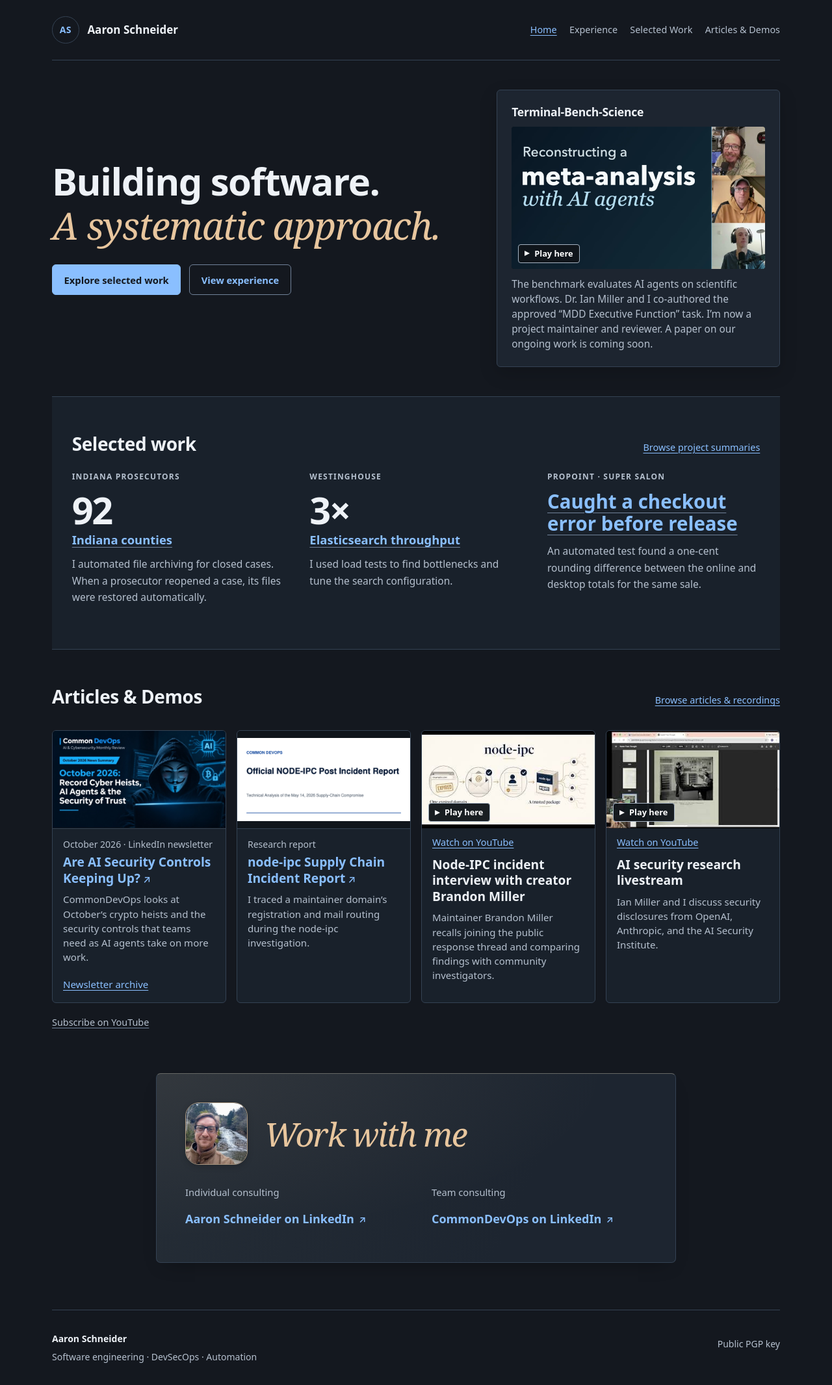
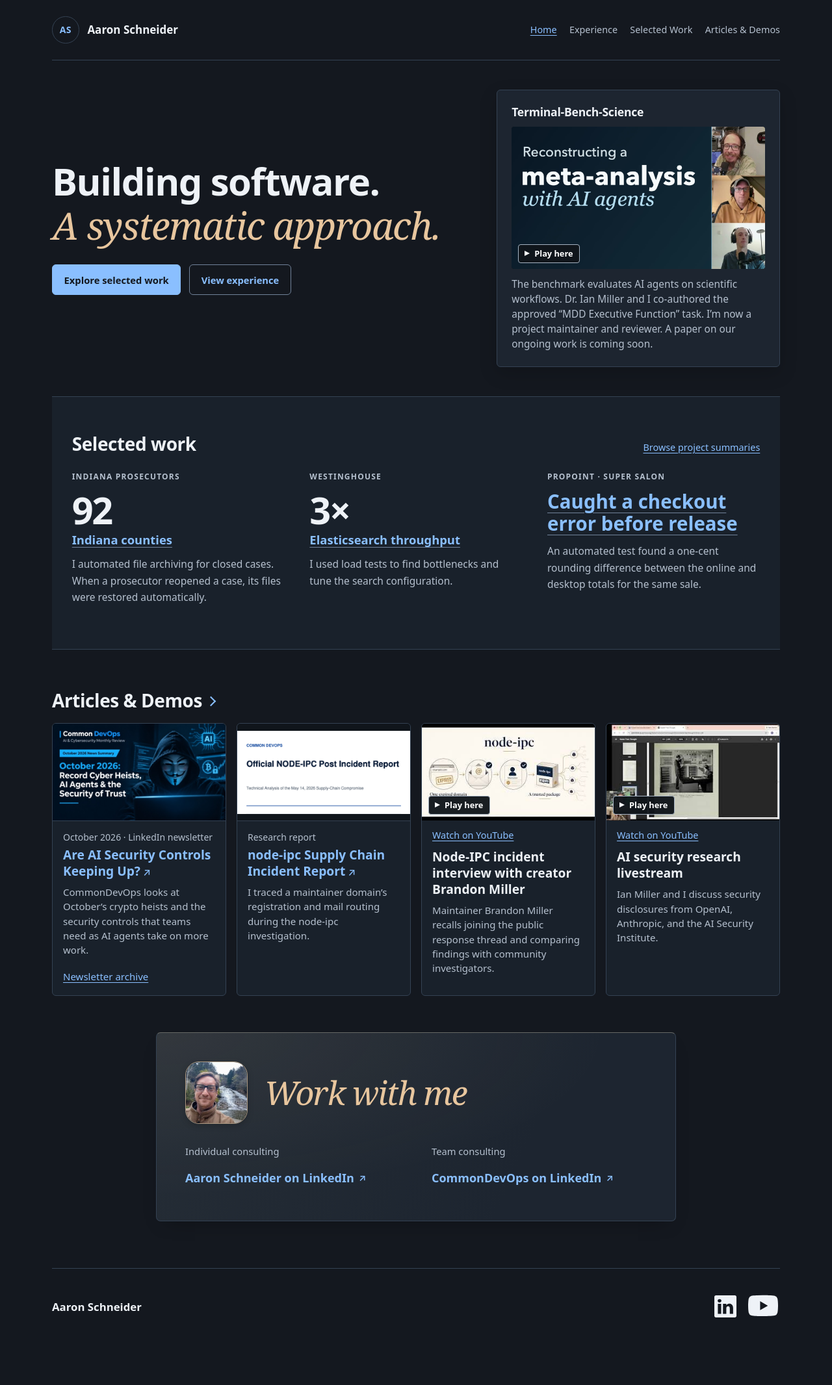
Before and after one commit to schneidergithub/schneidergithub.github.io, a Jekyll site: the page built from index.md, in a window 1280 px wide. Shown: the whole page at 65% size. Built offline with Jekyll 4.4.1, drawn with Linux system fonts in a browser that asks for light colours; after the commit the page ends 2069 px from its top, so only the background shows below that.

Commit message:
Simplify the social footer and anchor the Articles & Demos link to its heading (#47)
* Simplify the shared footer to Aaron and two social icons

* Make the Articles and Demos heading the collection link

---------

Co-authored-by: schneidergithub <no.response.schneider@gmail.com>

```diff
--- a/_layouts/default.html
+++ b/_layouts/default.html
@@ -40,13 +40,14 @@
   </header>
   <main id="main" class="wrap" tabindex="-1">{{ content }}</main>
   <footer class="site-footer wrap">
-    <div><strong>Aaron Schneider</strong><p>Software engineering · DevSecOps · Automation</p></div>
-    <nav aria-label="Footer navigation">
-      {% if page.url != '/' and page.layout != 'case-study' %}
-      <a href="https://www.linkedin.com/in/aarondrewschneider/">Connect on LinkedIn <span aria-hidden="true">↗</span></a>
-      <a href="https://www.linkedin.com/company/commondevops/">CommonDevOps <span aria-hidden="true">↗</span></a>
-      {% endif %}
-      <a href="{{ '/pgp/' | relative_url }}">Public PGP key</a>
+    <strong>Aaron Schneider</strong>
+    <nav class="social-links" aria-label="Social profiles">
+      <a href="https://www.linkedin.com/in/aarondrewschneider/" aria-label="Aaron Schneider on LinkedIn">
+        <svg width="34" height="34" aria-hidden="true" focusable="false"><use href="{{ '/assets/portfolio/social-icons.svg' | relative_url }}#linkedin"></use></svg>
+      </a>
+      <a href="https://www.youtube.com/@commondevops" aria-label="CommonDevOps on YouTube">
+        <svg width="46" height="46" aria-hidden="true" focusable="false"><use href="{{ '/assets/portfolio/social-icons.svg' | relative_url }}#youtube"></use></svg>
+      </a>
     </nav>
   </footer>
 </body>
--- a/assets/site.css
+++ b/assets/site.css
@@ -135,17 +135,6 @@ main{min-height:65vh}
 @media screen and (hover: hover) and (prefers-reduced-motion: no-preference) {
   .contact-route a:hover::after { transform: translate(2px, -2px); }
 }
-#home-media > .channel-link {
-  display: inline-flex;
-  align-items: center;
-  min-height: 44px;
-  max-width: 100%;
-  margin-top: .5rem;
-  color: var(--muted);
-  font-size: .9rem;
-  text-decoration-color: var(--control-border);
-}
-#home-media > .channel-link:is(:hover, :focus-visible) { color: var(--accent); }
 .page-intro{padding-block:4rem 2.5rem;max-width:850px}
 .page-intro h1{font-size:clamp(2.5rem,5vw,3.75rem);max-width:none}
 .study-directory{display:block;margin-bottom:1.35rem}
@@ -460,12 +449,54 @@ figcaption{font-size:.875rem;line-height:1.5;color:var(--muted);padding-top:.7re
 .publication-heading h3 a:is(:hover,:focus-visible){text-decoration:underline;text-decoration-thickness:1px;text-underline-offset:.18em}
 .media-description{margin:0;padding:0 1rem 1rem;color:var(--muted);font-size:.94rem;line-height:1.48}
 .media-copy .media-description{padding-inline:0}
-#home-media .section-heading>a{display:inline-flex;align-items:center;min-height:44px}
-.site-footer{display:flex;justify-content:space-between;align-items:start;gap:2rem;padding-block:2rem;border-top:1px solid var(--line);font-size:.875rem}
-.site-footer strong{font-weight:600}
-.site-footer p{color:var(--muted);margin:.3rem 0 0;font-size:.875rem}
-.site-footer nav{gap:.2rem 1rem}
-.site-footer nav a{font-size:.875rem}
+.collection-heading { margin: 0 0 .75rem; }
+.collection-heading a {
+  display: inline-block;
+  max-width: 100%;
+  min-height: 44px;
+  padding-block: .2em;
+  color: var(--text);
+  text-decoration: none;
+}
+.collection-heading span { white-space: nowrap; }
+.collection-heading span::after {
+  content: "";
+  display: inline-block;
+  width: .32em;
+  height: .32em;
+  margin-inline: .3em .1em;
+  vertical-align: .14em;
+  border: solid var(--accent);
+  border-width: 2px 2px 0 0;
+  transform: rotate(45deg);
+}
+.collection-heading a:is(:hover, :focus-visible) {
+  color: var(--accent);
+  text-decoration: underline;
+  text-decoration-thickness: 1px;
+}
+.site-footer {
+  display: flex;
+  align-items: center;
+  justify-content: space-between;
+  flex-wrap: wrap;
+  gap: .75rem 1.25rem;
+  padding-block: clamp(1rem, 3vw, 2rem);
+  border-top: 1px solid var(--line);
+}
+.site-footer strong { font-size: 1.05rem; font-weight: 600; }
+.social-links { align-items: center; gap: .375rem; }
+.social-links a {
+  display: grid;
+  place-items: center;
+  width: 52px;
+  height: 52px;
+  padding: 0;
+  border-radius: 7px;
+  color: var(--text);
+}
+.social-links svg { display: block; fill: currentColor; }
+.social-links a:is(:hover, :focus-visible) { color: var(--accent); background-color: var(--panel); }
 .prose{max-width:780px;padding-bottom:4rem}
 .prose h2{margin-top:2rem}
 .prose pre{padding:1.2rem;background:#0F1319;border:1px solid var(--line);border-radius:4px;overflow-x:auto;font-size:.875rem;line-height:1.65}
@@ -478,7 +509,6 @@ figcaption{font-size:.875rem;line-height:1.5;color:var(--muted);padding-top:.7re
 .hero{grid-template-columns:minmax(0,1fr);gap:1.5rem;padding-block:1.75rem}
 .feature-grid{gap:1.25rem}
 .project-grid{grid-template-columns:minmax(0,1fr)}
-.site-footer{flex-direction:column}
 .role{grid-template-columns:145px minmax(0,1fr);column-gap:1rem}
 }
 
@@ -509,10 +539,8 @@ figure{padding-inline:1.4rem}
 .hero .actions{margin-top:1.15rem;gap:.55rem}
 .hero .actions .button{max-width:100%;font-size:.875rem;padding-inline:.65rem;text-align:center}
 .hero .actions .secondary{padding-inline:0;border:0;background:transparent;text-decoration:underline}
-#home-media .section-heading{gap:.1rem}
 .publication .type{display:inline;margin-right:.6rem}
 .publication .meta{margin-bottom:.5rem}
-.site-footer nav{flex-direction:column;align-items:flex-start}
 }
 
 /* Give employer names the full row when enlarged type leaves too little space beside the logo. */
--- a/index.md
+++ b/index.md
@@ -40,10 +40,7 @@ permalink: /
 </section>
 
 <section class="section" id="home-media" aria-labelledby="writing-title">
-  <div class="section-heading">
-    <h2 id="writing-title">Articles &amp; Demos</h2>
-    <a href="{{ '/articles/' | relative_url }}">Browse articles &amp; recordings</a>
-  </div>
+  <h2 class="collection-heading" id="writing-title"><a href="{{ '/articles/' | relative_url }}">Articles &amp; <span>Demos</span></a></h2>
   <div class="media-grid">
     {% assign latest_issue = site.data.publications | where_exp: 'item', 'item.issue_month' | sort: 'issue_month' | reverse | slice: 0, 1 %}
     {% assign selections = site.data.publications | where: 'home_featured', true %}
@@ -69,7 +66,6 @@ permalink: /
     </article>
     {% endfor %}
   </div>
-  <a class="channel-link" href="https://www.youtube.com/@commondevops?sub_confirmation=1">Subscribe on YouTube</a>
 </section>
 
 <section class="section contact-card" id="connect" aria-labelledby="connect-title">
--- a/scripts/check_case_studies.cjs
+++ b/scripts/check_case_studies.cjs
@@ -329,8 +329,10 @@ async function check() {
         const directory = page.locator('.study-header').getByRole('link', { name: 'All case studies', exact: true });
         assert.equal(await directory.getAttribute('href'), '/work/#case-studies-title');
         const actions = ending.getByRole('link');
-        assert.equal(await page.locator('.site-footer a[href*="linkedin.com"]').count(), 0, 'Keep each contact choice in the case ending');
-        assert.equal(await page.locator('.site-footer a[href="/pgp/"]').count(), 1);
+        const footerLinks = page.getByRole('contentinfo').getByRole('link');
+        assert.deepEqual(await footerLinks.evaluateAll(items => items.map(a => a.href)), [
+          'https://www.linkedin.com/in/aarondrewschneider/', 'https://www.youtube.com/@commondevops'
+        ]);
         assert.equal(await actions.count(), 3);
         assert.equal(await ending.getByRole('link', { name: 'Aaron on LinkedIn', exact: true }).getAttribute('href'), 'https://www.linkedin.com/in/aarondrewschneider/');
         assert.equal(await ending.getByRole('link', { name: 'CommonDevOps on LinkedIn', exact: true }).getAttribute('href'), 'https://www.linkedin.com/company/commondevops/');
```
Also changed, not shown: scripts/check_publications.cjs (+40 -19 lines), assets/portfolio/social-icons.svg (added).
